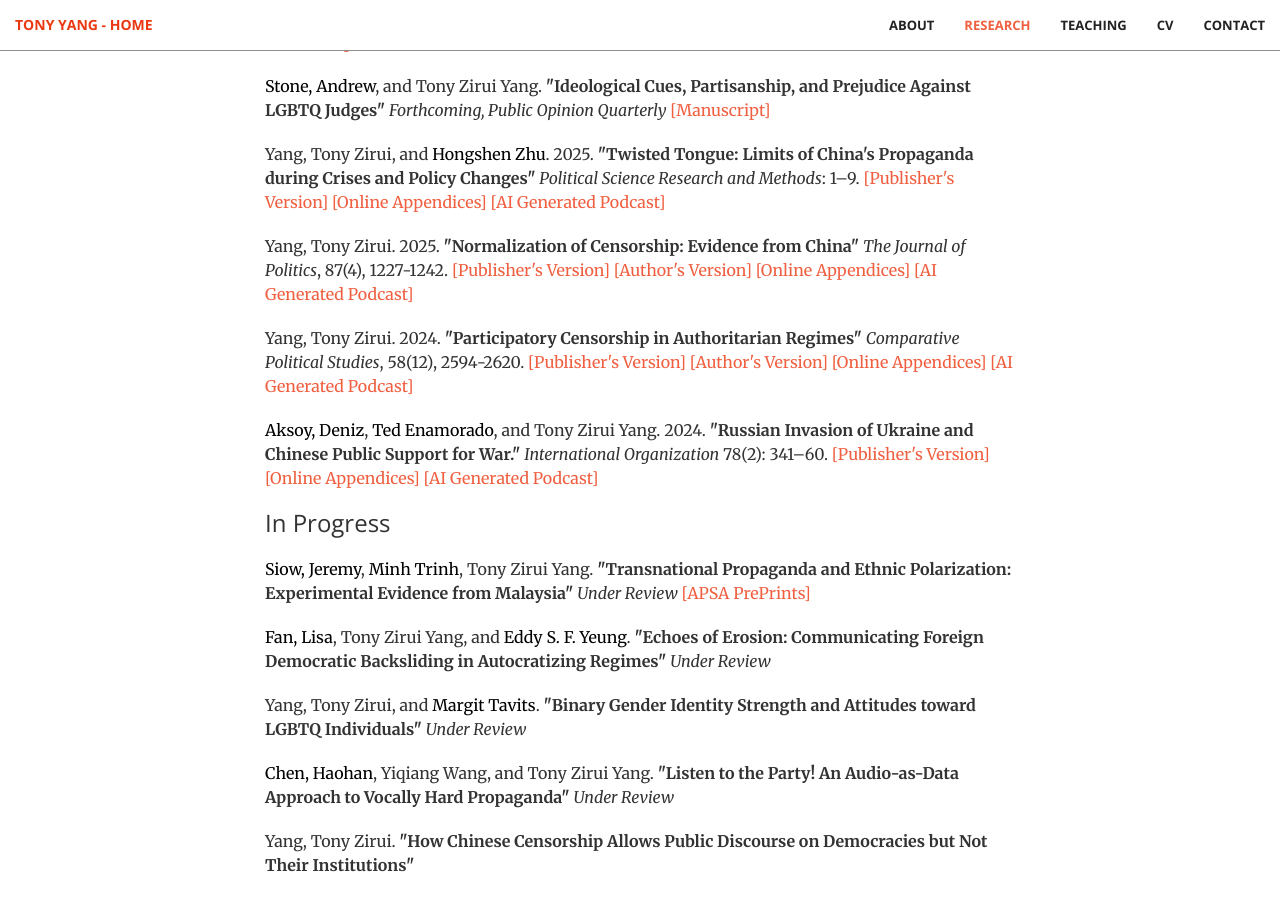
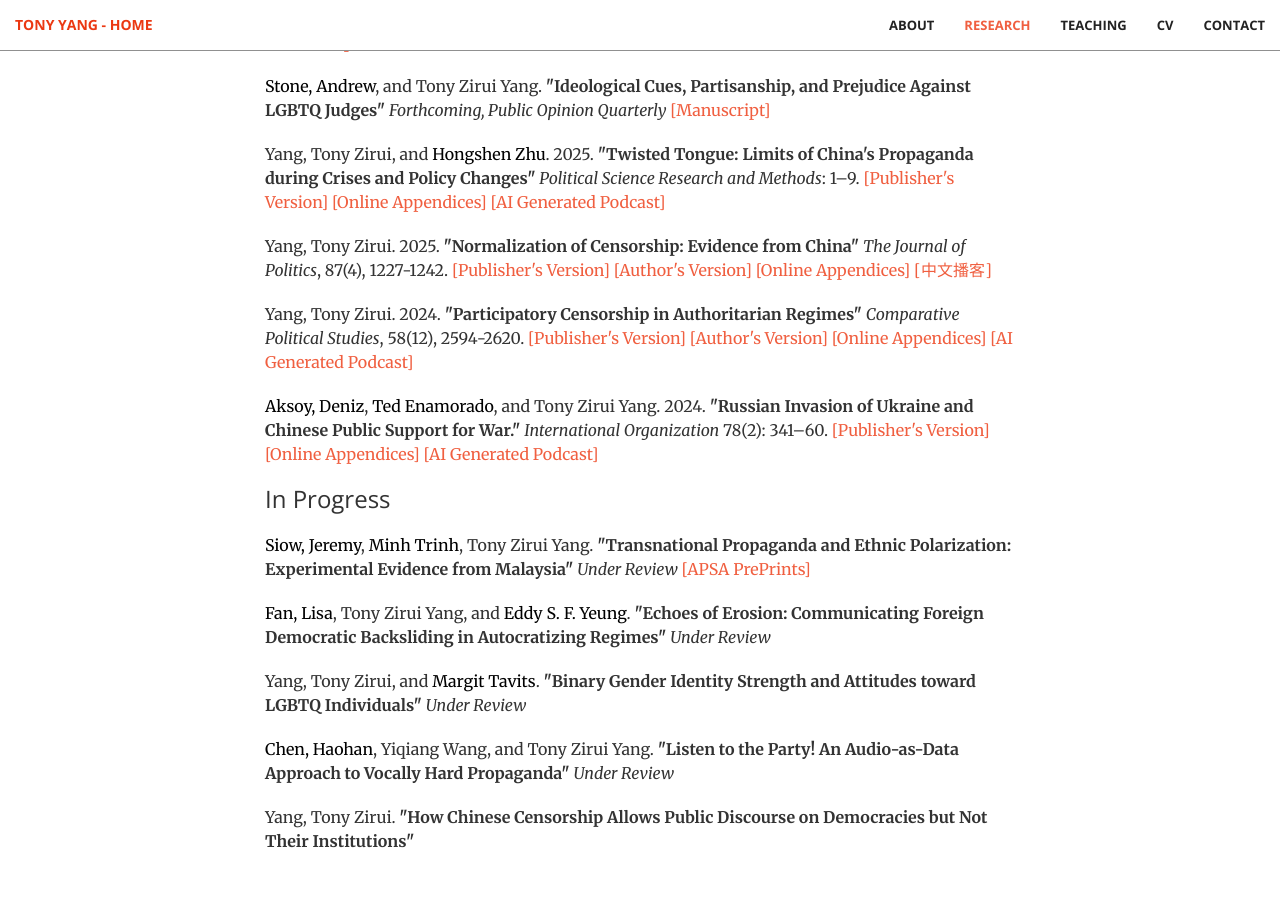
Before and after one commit to tonyhsfz/website, a Jekyll site: the page built from index.html, in a window 1280 px wide and 900 px high, scrolled down 2100 px. Built offline with Jekyll 4.4.1, drawn with Linux system fonts in a browser that asks for light colours.

Commit message:
Update publication.html

```diff
--- a/_includes/publication.html
+++ b/_includes/publication.html
@@ -25,7 +25,7 @@
                         <a href="https://doi.org/10.1086/734239">[Publisher's Version]</a>
                          <a href="/img/Yang_Normalization_JOP.pdf">[Author's Version]</a>
                         <a href="/img/Censorship_Appendices.pdf">[Online Appendices]</a>
-                        <a href="https://notebooklm.google.com/notebook/c76b905f-0ee4-4535-aedf-cbb28f2598f0/audio">[AI Generated Podcast]</a>  </p>
+                        <a href="https://www.dropbox.com/scl/fi/wqhvby5eol6f3e942g0z2/JOP_Chinese.m4a?rlkey=yu1mjiihiezzvv34qkdtl12ip&st=no8g0e5d&dl=0">[中文播客]</a>  </p>
                          <p></p>
                  <p> Yang, Tony Zirui. 2024. <b>"Participatory Censorship in Authoritarian Regimes"</b>
                          <i>Comparative Political Studies</i>, 58(12), 2594-2620.
```
